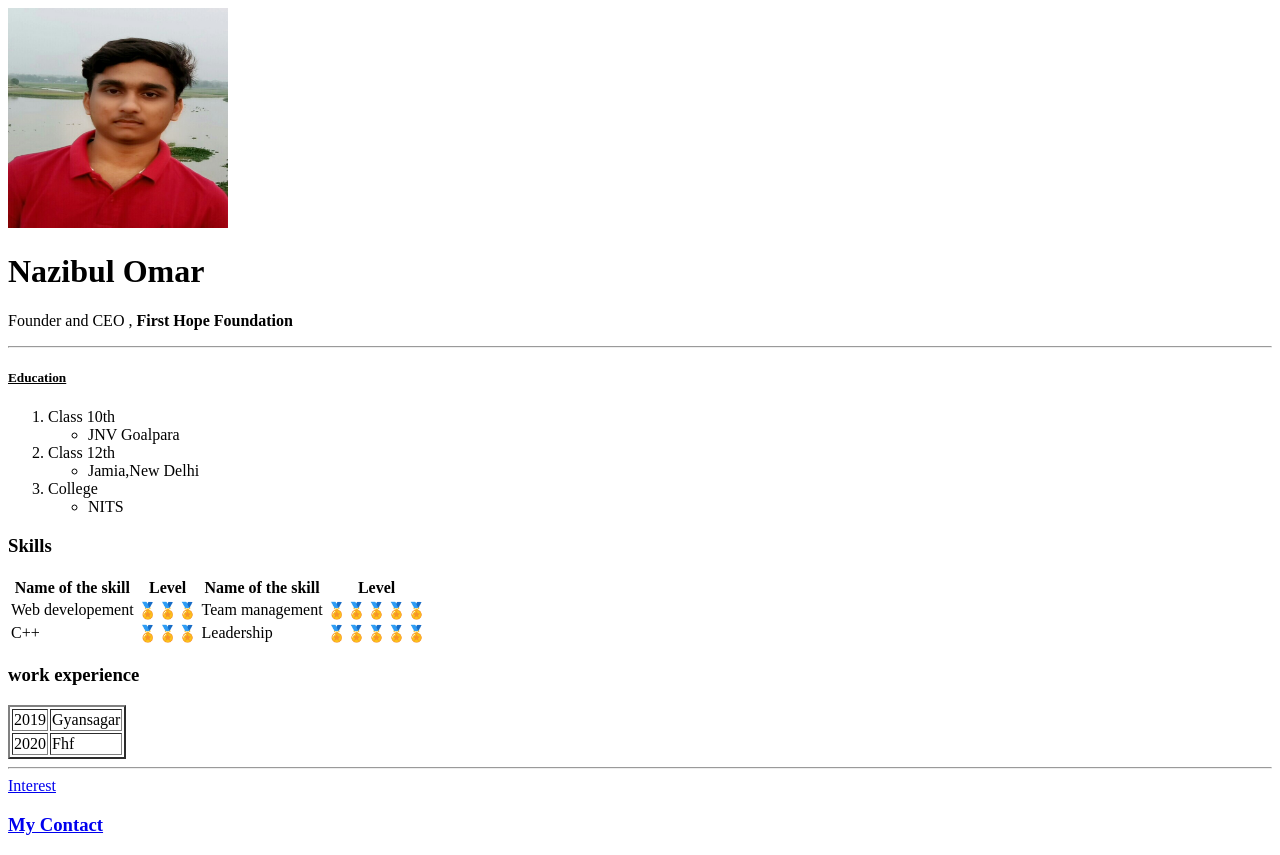
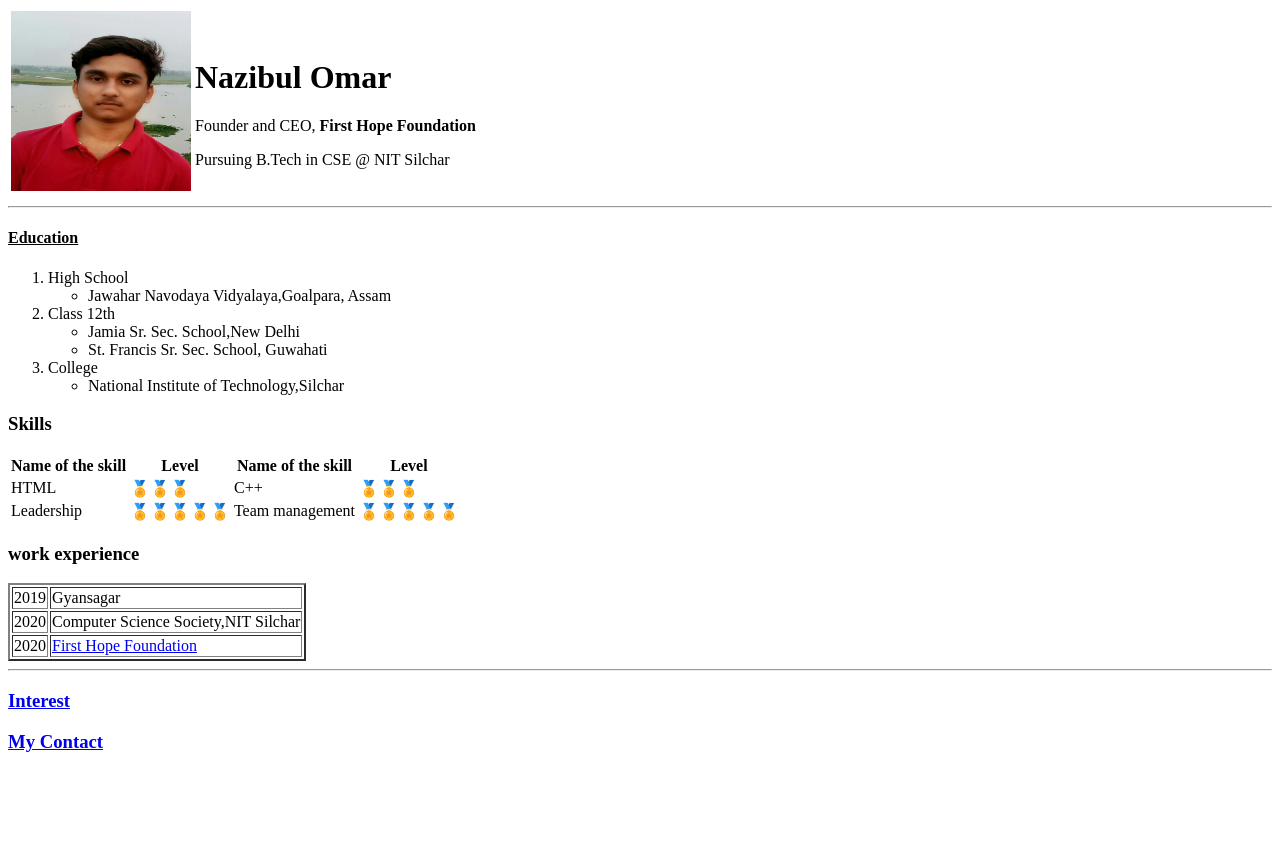
Before and after one commit to Nazibul1/Resume, a plain HTML site: page index.html in a window 1280 px wide. After the commit the page ends 800 px from the top, so only its background shows below. Drawn offline with Linux system fonts and the light colour scheme.

Commit message:
Update index.html

```diff
--- a/index.html
+++ b/index.html
@@ -3,26 +3,34 @@
   <head>
     <meta charset="utf-8">
     <title>Nazibul Omar's site</title>
+<link rel="stylesheet" href="css/styles.css">
   </head>
+
+
   <body>
-     <img src="Nazibul.jpg" alt="" width="220" height="220">
-
-     <h1>Nazibul Omar</h1>
-     <p>Founder and CEO , <strong>First Hope Foundation</strong></p>
+    <table>
+      <tr>
+        <td><img src="Nazibul.jpg" alt="" width="180" height="180"></td>
+        <td><h1>Nazibul Omar</h1>
+        <p>Founder and CEO, <strong>First Hope Foundation</strong></p>
+      Pursuing B.Tech in CSE @ NIT Silchar</td>
+      </tr>
+    </table>
      <hr>
-     <u><h5>Education</h5></u>
+     <u><h4>Education</h4></u>
      <ol>
-       <li>Class 10th</li>
+       <li>High School</li>
        <ul>
-         <li>JNV Goalpara</li>
+         <li>Jawahar Navodaya Vidyalaya,Goalpara, Assam</li>
        </ul>
        <li>Class 12th</li>
        <ul>
-         <li>Jamia,New Delhi</li>
+         <li>Jamia Sr. Sec. School,New Delhi </li>
+         <li>St. Francis Sr. Sec. School, Guwahati</li>
        </ul>
        <li>College</li>
        <ul>
-         <li>NITS</li>
+         <li>National Institute of Technology,Silchar</li>
        </ul>
      </ol>
 
@@ -38,15 +46,16 @@
         </tr>
       </thead>
       <tr>
-        <td>Web developement</td>
+        <td> HTML </td>
         <td>🏅🏅🏅</td>
-        <td>Team management</td>
-        <td>🏅🏅🏅🏅🏅</td>
+        <td>C++</td>
+        <td>🏅🏅🏅</td>
+
       </tr>
       <tr>
-        <td>C++</td>
-        <td>🏅🏅🏅</td>
         <td>Leadership</td>
+        <td>🏅🏅🏅🏅🏅</td>
+        <td>Team management</td>
         <td>🏅🏅🏅🏅🏅</td>
       </tr>
     </table>
@@ -58,13 +67,16 @@
        </tr>
        <tr>
          <td>2020</td>
-         <td>Fhf</td>
+         <td>Computer Science Society,NIT Silchar</td>
+       </tr>
+       <tr>
+         <td>2020</td>
+         <td> <a href="https://www.facebook.com/firsthopefoundation">First Hope Foundation</a> </td>
        </tr>
 
      </table>
      <hr>
-     <a href="interest.html">Interest</a>
-
+     <h3><a href="interest.html">Interest</a></h3>
      <h3><a href="contact.html">My Contact</a></h3>
 
 
```
